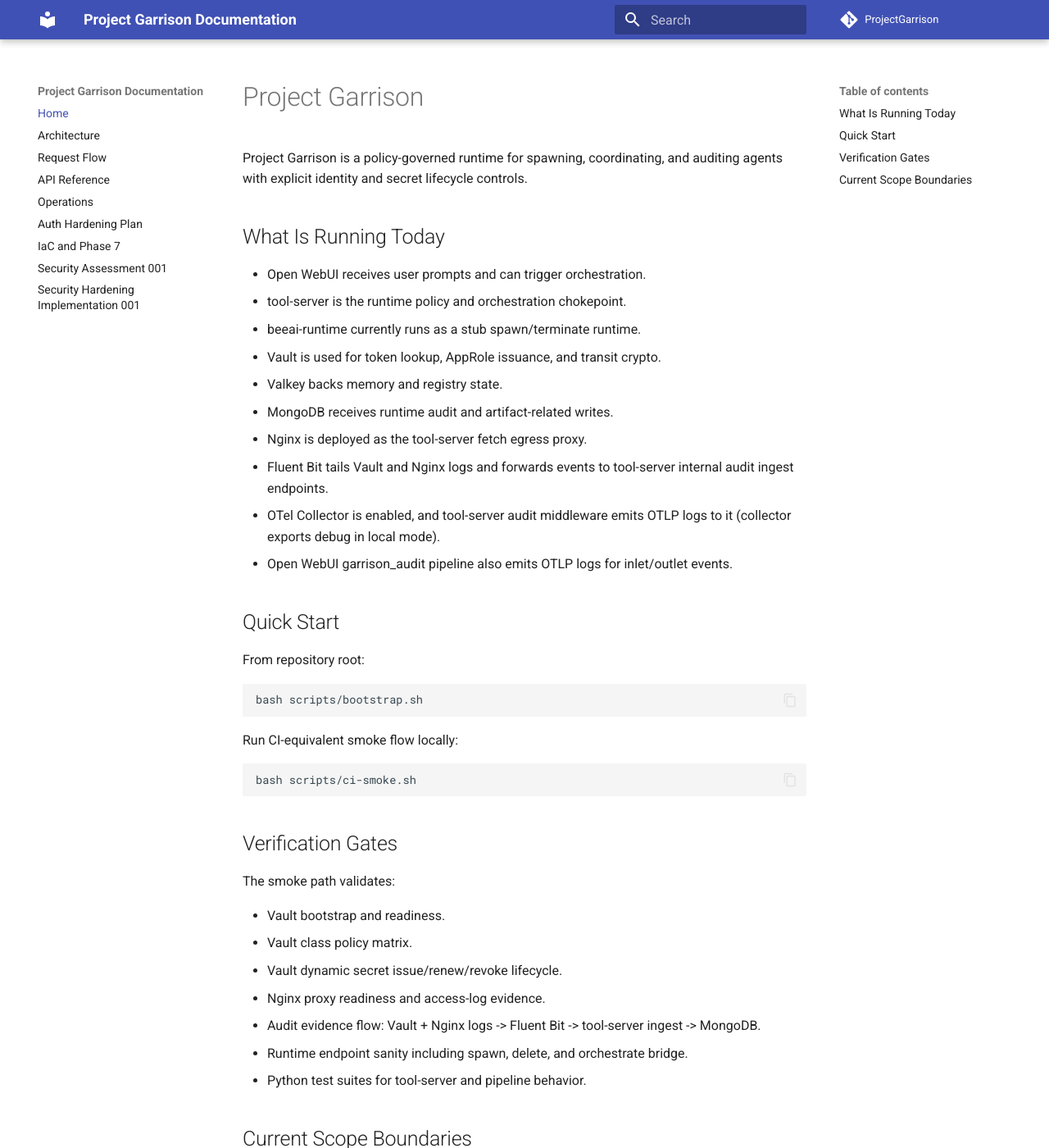
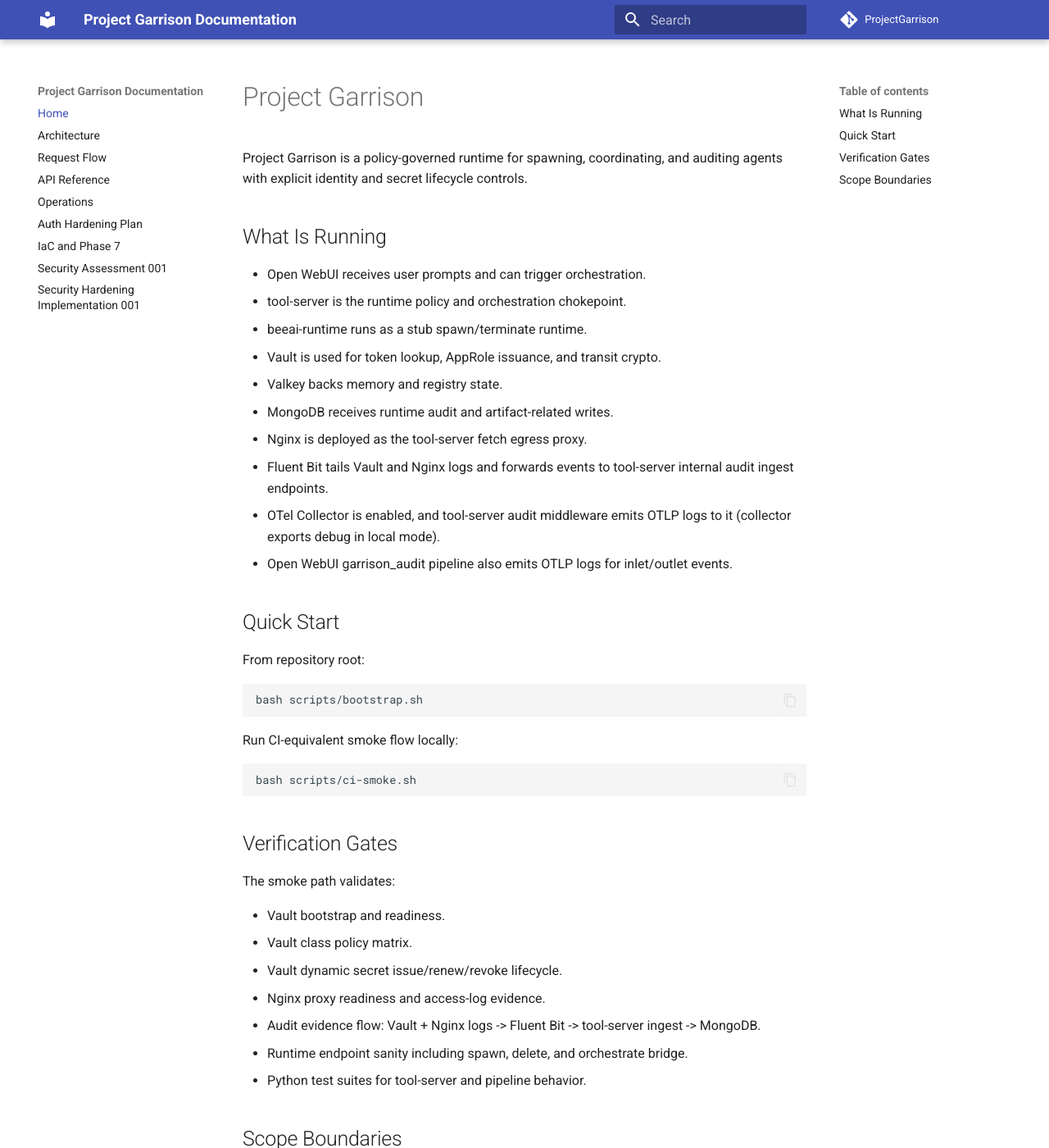
Before and after one commit to McIndi/project-garrison, an MkDocs documentation site: the page built from docs/index.md, in a window 1280 px wide and 1400 px high. Shown: the whole window at 82% size. Built offline with MkDocs 1.6.1 and Material for MkDocs 9.7.7, drawn with Linux system fonts in a browser that asks for light colours; comment, search, counter and statistics services are not loaded; some of the changed text lies outside the part shown.

Commit message:
feat: Refine documentation for clarity and consistency across multiple files

```diff
--- a/docs/index.md
+++ b/docs/index.md
@@ -2,11 +2,11 @@
 
 Project Garrison is a policy-governed runtime for spawning, coordinating, and auditing agents with explicit identity and secret lifecycle controls.
 
-## What Is Running Today
+## What Is Running
 
 - Open WebUI receives user prompts and can trigger orchestration.
 - tool-server is the runtime policy and orchestration chokepoint.
-- beeai-runtime currently runs as a stub spawn/terminate runtime.
+- beeai-runtime runs as a stub spawn/terminate runtime.
 - Vault is used for token lookup, AppRole issuance, and transit crypto.
 - Valkey backs memory and registry state.
 - MongoDB receives runtime audit and artifact-related writes.
@@ -41,8 +41,8 @@ The smoke path validates:
 - Runtime endpoint sanity including spawn, delete, and orchestrate bridge.
 - Python test suites for tool-server and pipeline behavior.
 
-## Current Scope Boundaries
+## Scope Boundaries
 
 - Open WebUI auth is enabled; full Keycloak OIDC role mapping and policy enforcement are the next increment.
-- OTel currently exports to debug in collector config.
+- OTel exports to debug in collector config.
 - OTLP logs are emitted by both tool-server and Open WebUI pipeline in local mode.
```
Also changed, not shown: OPERATIONS-RUNBOOK.md (+1 -1 lines), README.md (+15 -15 lines), docs/auth-hardening-plan.md (+1 -1 lines), docs/terraform-implementation-plan.md (+2 -3 lines).
